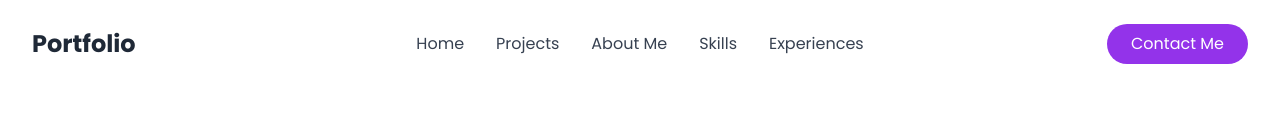
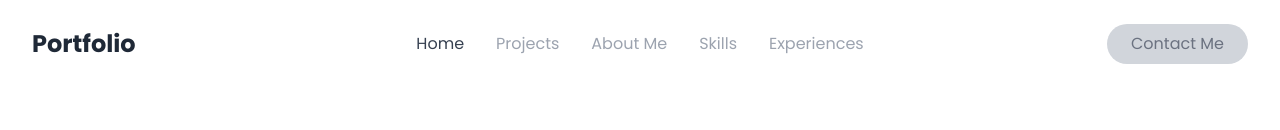
Before and after one commit to dearprarinporn/profolio-redesign, a React (Vite) app: page /projects in a window 1280 px wide. Shown: the top 130 px of the page. Built offline with nearby package versions, Linux system fonts and the light colour scheme.

Commit message:
feat(footer, navbar): update social links and improve navigation routing

```diff
--- a/src/components/Footer.jsx
+++ b/src/components/Footer.jsx
@@ -4,7 +4,7 @@ import React from 'react'
 import { FaGoogleDrive } from "react-icons/fa";
 
 function Footer() {
-  const driveLink = "#"; // ใส่ลิงก์ Google Drive ของคุณตรงนี้
+  const driveLink = "https://drive.google.com/drive/folders/1HBLCawmreYG0ja0IYxFm_d7feFicMxxF?usp=sharing"; // Google Drive link
 
   return (
     <footer id="footer" className="relative bg-white text-gray-900 font-poppins">
@@ -109,7 +109,7 @@ function Footer() {
             <div className="text-center md:text-left">
               <h4 className="text-lg font-semibold mb-4 text-gray-900">Connect</h4>
               <div className="flex flex-col gap-3">
-                <a href="https://linkedin.com" target="_blank" rel="noopener noreferrer" className="flex items-center justify-center md:justify-start gap-3 text-gray-600 hover:text-purple-600 transition group">
+                <a href="https://www.linkedin.com/in/prarinporn-chookaew-b7691532a/" target="_blank" rel="noopener noreferrer" className="flex items-center justify-center md:justify-start gap-3 text-gray-600 hover:text-purple-600 transition group">
                   <div className="w-8 h-8 bg-white rounded-lg flex items-center justify-center group-hover:bg-purple-100 transition border border-gray-200">
                     <svg className="w-4 h-4" fill="currentColor" viewBox="0 0 24 24">
                       <path d="M19 0h-14c-2.761 0-5 2.239-5 5v14c0 2.761 2.239 5 5 5h14c2.762 0 5-2.239 5-5v-14c0-2.761-2.238-5-5-5zm-11 19h-3v-11h3v11zm-1.5-12.268c-.966 0-1.75-.79-1.75-1.764s.784-1.764 1.75-1.764 1.75.79 1.75 1.764-.783 1.764-1.75 1.764zm13.5 12.268h-3v-5.604c0-3.368-4-3.113-4 0v5.604h-3v-11h3v1.765c1.396-2.586 7-2.777 7 2.476v6.759z"/>
@@ -117,7 +117,7 @@ function Footer() {
                   </div>
                   <span className="text-sm">LinkedIn</span>
                 </a>
-                <a href="https://github.com" target="_blank" rel="noopener noreferrer" className="flex items-center justify-center md:justify-start gap-3 text-gray-600 hover:text-purple-600 transition group">
+                <a href="https://github.com/dearprarinporn" target="_blank" rel="noopener noreferrer" className="flex items-center justify-center md:justify-start gap-3 text-gray-600 hover:text-purple-600 transition group">
                   <div className="w-8 h-8 bg-white rounded-lg flex items-center justify-center group-hover:bg-purple-100 transition border border-gray-200">
                     <svg className="w-4 h-4" fill="currentColor" viewBox="0 0 24 24">
                       <path d="M12 0c-6.626 0-12 5.373-12 12 0 5.302 3.438 9.8 8.207 11.387.599.111.793-.261.793-.577v-2.234c-3.338.726-4.033-1.416-4.033-1.416-.546-1.387-1.333-1.756-1.333-1.756-1.089-.745.083-.729.083-.729 1.205.084 1.839 1.237 1.839 1.237 1.07 1.834 2.807 1.304 3.492.997.107-.775.418-1.305.762-1.604-2.665-.305-5.467-1.334-5.467-5.931 0-1.311.469-2.381 1.236-3.221-.124-.303-.535-1.524.117-3.176 0 0 1.008-.322 3.301 1.23.957-.266 1.983-.399 3.003-.404 1.02.005 2.047.138 3.006.404 2.291-1.552 3.297-1.23 3.297-1.23.653 1.653.242 2.874.118 3.176.77.84 1.235 1.911 1.235 3.221 0 4.609-2.807 5.624-5.479 5.921.43.372.823 1.102.823 2.222v3.293c0 .319.192.694.801.576 4.765-1.589 8.199-6.086 8.199-11.386 0-6.627-5.373-12-12-12z"/>
@@ -125,7 +125,7 @@ function Footer() {
                   </div>
                   <span className="text-sm">GitHub</span>
                 </a>
-                <a href="https://behance.net" target="_blank" rel="noopener noreferrer" className="flex items-center justify-center md:justify-start gap-3 text-gray-600 hover:text-purple-600 transition group">
+                <a href="https://www.behance.net/gallery/228163835/Prarinporn-Chookaew-Portfolio" target="_blank" rel="noopener noreferrer" className="flex items-center justify-center md:justify-start gap-3 text-gray-600 hover:text-purple-600 transition group">
                   <div className="w-8 h-8 bg-white rounded-lg flex items-center justify-center group-hover:bg-purple-100 transition border border-gray-200">
                     <svg className="w-4 h-4" fill="currentColor" viewBox="0 0 24 24">
                       <path d="M22 7h-7v-2h7v2zm1.726 10c-.442 1.297-2.029 3-5.101 3-3.074 0-5.564-1.729-5.564-5.675 0-3.91 2.325-5.92 5.466-5.92 3.082 0 4.964 1.782 5.375 4.426.078.506.109 1.188.095 2.14h-8.027c.13 3.211 3.483 3.312 4.588 2.029h3.168zm-7.686-4h4.965c-.105-1.547-1.136-2.219-2.477-2.219-1.466 0-2.277.768-2.488 2.219zm-9.574 6.988h-6.466v-14.967h6.953c5.476.081 5.58 5.444 2.72 6.906 3.461 1.26 3.577 8.061-3.207 8.061zm-3.466-8.988h3.584c2.508 0 2.906-3-.312-3h-3.272v3zm3.391 3h-3.391v3.016h3.341c3.055 0 2.868-3.016.05-3.016z"/>
--- a/src/components/Navbar.jsx
+++ b/src/components/Navbar.jsx
@@ -1,8 +1,13 @@
 import { useState, useEffect } from 'react'
+import { useNavigate, useLocation } from 'react-router-dom'
 
 function Navbar() {
   const [isScrolled, setIsScrolled] = useState(false)
   const [isMobileMenuOpen, setIsMobileMenuOpen] = useState(false)
+  const navigate = useNavigate()
+  const location = useLocation()
+
+  const isProjectsPage = location.pathname === '/projects'
 
   useEffect(() => {
     const handleScroll = () => {
@@ -15,6 +20,11 @@ function Navbar() {
   const handleLinkClick = (e, targetId) => {
     e.preventDefault()
     setIsMobileMenuOpen(false)
+
+    if (isProjectsPage && targetId === 'home') {
+      navigate('/')
+      return
+    }
 
     const element = document.getElementById(targetId)
     if (element) {
@@ -31,18 +41,48 @@ function Navbar() {
 
         {/* Desktop Menu - Center */}
         <div className="hidden md:flex gap-8 absolute left-1/2 transform -translate-x-1/2">
-          <a href="#home" onClick={(e) => handleLinkClick(e, 'home')} className="text-gray-700 hover:text-[#8B5CF6] transition cursor-pointer">Home</a>
-          <a href="#projects" onClick={(e) => handleLinkClick(e, 'projects')} className="text-gray-700 hover:text-[#8B5CF6] transition cursor-pointer">Projects</a>
-          <a href="#about" onClick={(e) => handleLinkClick(e, 'about')} className="text-gray-700 hover:text-[#8B5CF6] transition cursor-pointer">About Me</a>
-          <a href="#skills" onClick={(e) => handleLinkClick(e, 'skills')} className="text-gray-700 hover:text-[#8B5CF6] transition cursor-pointer">Skills</a>
-          <a href="#experience" onClick={(e) => handleLinkClick(e, 'experience')} className="text-gray-700 hover:text-[#8B5CF6] transition cursor-pointer">Experiences</a>
+          <a
+            href="#home"
+            onClick={(e) => handleLinkClick(e, 'home')}
+            className={`transition cursor-pointer ${isProjectsPage ? 'text-gray-700 hover:text-[#8B5CF6]' : 'text-gray-700 hover:text-[#8B5CF6]'}`}
+          >
+            Home
+          </a>
+          <a
+            href="#projects"
+            onClick={(e) => !isProjectsPage && handleLinkClick(e, 'projects')}
+            className={`transition ${isProjectsPage ? 'text-gray-400 cursor-not-allowed' : 'text-gray-700 hover:text-[#8B5CF6] cursor-pointer'}`}
+          >
+            Projects
+          </a>
+          <a
+            href="#about"
+            onClick={(e) => !isProjectsPage && handleLinkClick(e, 'about')}
+            className={`transition ${isProjectsPage ? 'text-gray-400 cursor-not-allowed' : 'text-gray-700 hover:text-[#8B5CF6] cursor-pointer'}`}
+          >
+            About Me
+          </a>
+          <a
+            href="#skills"
+            onClick={(e) => !isProjectsPage && handleLinkClick(e, 'skills')}
+            className={`transition ${isProjectsPage ? 'text-gray-400 cursor-not-allowed' : 'text-gray-700 hover:text-[#8B5CF6] cursor-pointer'}`}
+          >
+            Skills
+          </a>
+          <a
+            href="#experience"
+            onClick={(e) => !isProjectsPage && handleLinkClick(e, 'experience')}
+            className={`transition ${isProjectsPage ? 'text-gray-400 cursor-not-allowed' : 'text-gray-700 hover:text-[#8B5CF6] cursor-pointer'}`}
+          >
+            Experiences
+          </a>
         </div>
 
         {/* Desktop Contact Me Button */}
         <a
           href="#footer"
-          onClick={(e) => handleLinkClick(e, 'footer')}
-          className="hidden md:block bg-purple-600 text-white px-6 py-2 rounded-full hover:bg-purple-700 transition cursor-pointer"
+          onClick={(e) => !isProjectsPage && handleLinkClick(e, 'footer')}
+          className={`hidden md:block px-6 py-2 rounded-full transition ${isProjectsPage ? 'bg-gray-300 text-gray-500 cursor-not-allowed' : 'bg-purple-600 text-white hover:bg-purple-700 cursor-pointer'}`}
         >
           Contact Me
         </a>
@@ -70,42 +110,42 @@ function Navbar() {
             <a
               href="#home"
               onClick={(e) => handleLinkClick(e, 'home')}
-              className="block text-gray-700 hover:text-[#8B5CF6] transition py-2 cursor-pointer"
+              className={`block transition py-2 ${isProjectsPage ? 'text-gray-700 hover:text-[#8B5CF6] cursor-pointer' : 'text-gray-700 hover:text-[#8B5CF6] cursor-pointer'}`}
             >
               Home
             </a>
             <a
               href="#projects"
-              onClick={(e) => handleLinkClick(e, 'projects')}
-              className="block text-gray-700 hover:text-[#8B5CF6] transition py-2 cursor-pointer"
+              onClick={(e) => !isProjectsPage && handleLinkClick(e, 'projects')}
+              className={`block transition py-2 ${isProjectsPage ? 'text-gray-400 cursor-not-allowed' : 'text-gray-700 hover:text-[#8B5CF6] cursor-pointer'}`}
             >
               Projects
             </a>
             <a
               href="#about"
-              onClick={(e) => handleLinkClick(e, 'about')}
-              className="block text-gray-700 hover:text-[#8B5CF6] transition py-2 cursor-pointer"
+              onClick={(e) => !isProjectsPage && handleLinkClick(e, 'about')}
+              className={`block transition py-2 ${isProjectsPage ? 'text-gray-400 cursor-not-allowed' : 'text-gray-700 hover:text-[#8B5CF6] cursor-pointer'}`}
             >
               About Me
             </a>
             <a
               href="#experience"
-              onClick={(e) => handleLinkClick(e, 'experience')}
-              className="block text-gray-700 hover:text-[#8B5CF6] transition py-2 cursor-pointer"
+              onClick={(e) => !isProjectsPage && handleLinkClick(e, 'experience')}
+              className={`block transition py-2 ${isProjectsPage ? 'text-gray-400 cursor-not-allowed' : 'text-gray-700 hover:text-[#8B5CF6] cursor-pointer'}`}
             >
               Experiences
             </a>
             <a
               href="#skills"
-              onClick={(e) => handleLinkClick(e, 'skills')}
-              className="block text-gray-700 hover:text-[#8B5CF6] transition py-2 cursor-pointer"
+              onClick={(e) => !isProjectsPage && handleLinkClick(e, 'skills')}
+              className={`block transition py-2 ${isProjectsPage ? 'text-gray-400 cursor-not-allowed' : 'text-gray-700 hover:text-[#8B5CF6] cursor-pointer'}`}
             >
               Skills
             </a>
             <a
               href="#footer"
-              onClick={(e) => handleLinkClick(e, 'footer')}
-              className="block w-full bg-purple-600 text-white px-6 py-2 rounded-full hover:bg-purple-700 transition text-center cursor-pointer"
+              onClick={(e) => !isProjectsPage && handleLinkClick(e, 'footer')}
+              className={`block w-full px-6 py-2 rounded-full transition text-center ${isProjectsPage ? 'bg-gray-300 text-gray-500 cursor-not-allowed' : 'bg-purple-600 text-white hover:bg-purple-700 cursor-pointer'}`}
             >
               Contact Me
             </a>
```
